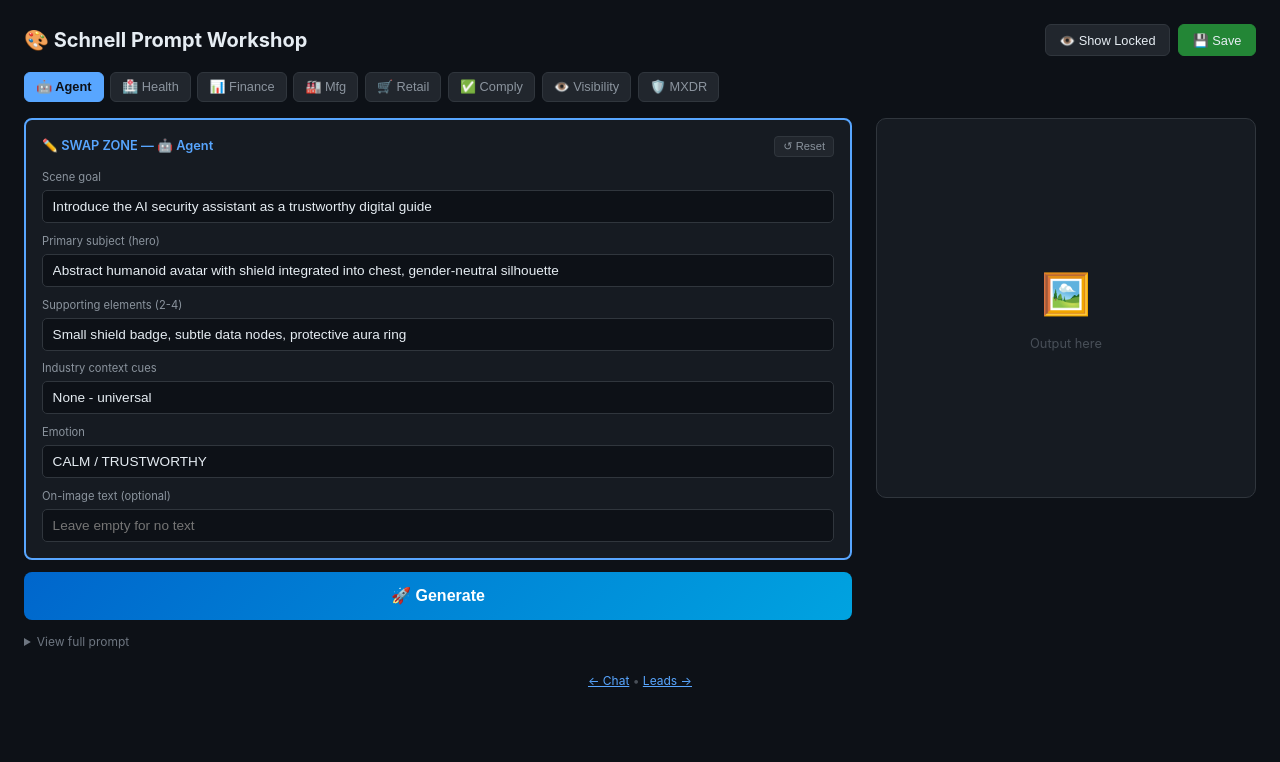
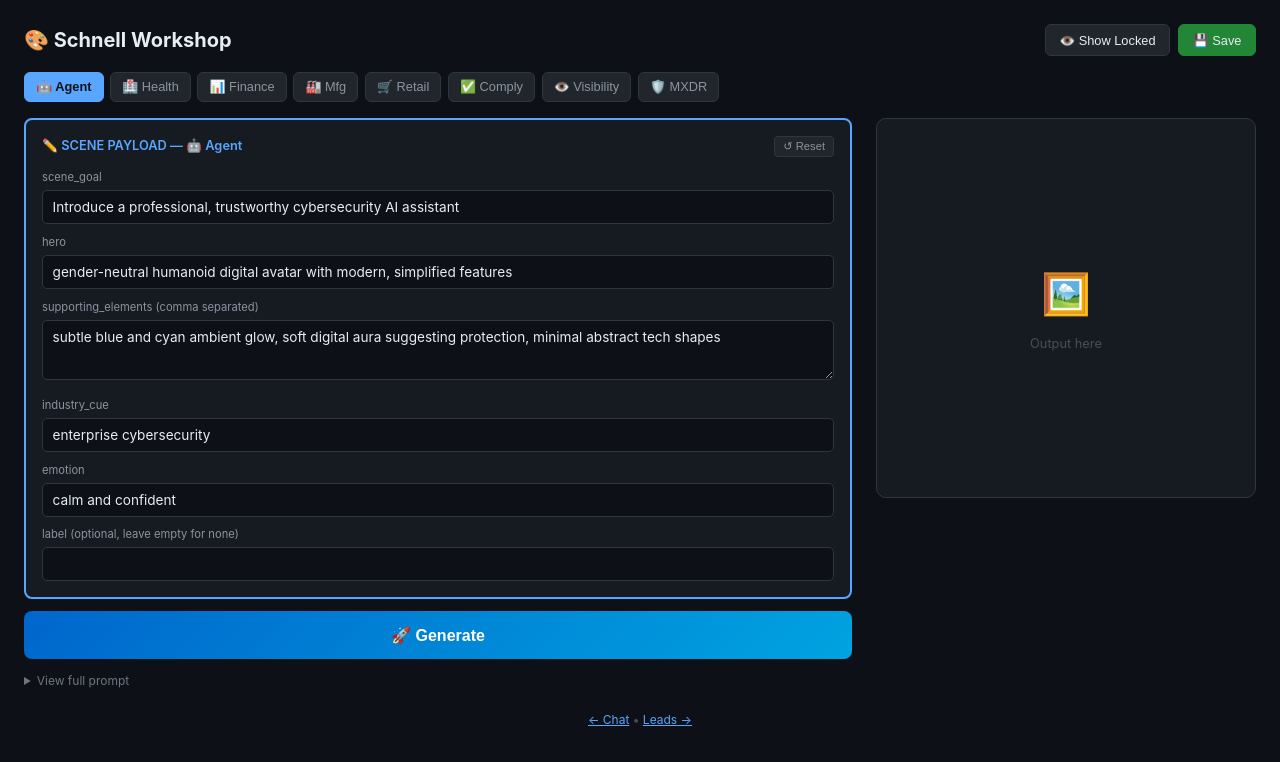
Before and after one commit to Mentis123/d3smbmxdr, a Next.js app: page /test-image in a window 1280 px wide. Shown: the top 762 px of the page. Built offline with nearby package versions, Linux system fonts and the light colour scheme.

Commit message:
JSON scene payload format with structured fields

```diff
--- a/app/test-image/page.js
+++ b/app/test-image/page.js
@@ -1,79 +1,79 @@
 'use client'
 import { useState, useEffect } from 'react'
 
-// Schnell Master Prompt Template
-// Style Lock + Swap Zone + Consistency Rules + Negative Prompt
+// Schnell Master Template v4
+// Locked system style + JSON scene payload + locked rules + negative prompt
 
-const STYLE_LOCK = `STYLE LOCK (DO NOT CHANGE): Clean modern enterprise cybersecurity illustration, minimal and consistent product-visual system. Flat + subtle 3D hybrid (soft depth, no heavy realism), smooth gradients, crisp edges, high legibility, uncluttered. Dark-mode UI feel with restrained palette: deep navy/charcoal background, accents in teal/cyan and a small amount of violet. Soft diffused lighting, gentle glow, no harsh bloom. Composition: centered hero object + 2–4 supporting elements, lots of negative space, balanced symmetry. Perspective: slight isometric or straight-on, not wide-angle. High-end SaaS branding aesthetic, calm and trustworthy. No visual noise, no busy patterns, no grunge, no photoreal faces. Quality: sharp, clean, consistent line weight, vector-like clarity, studio polish.`
+const SYSTEM_STYLE = `SYSTEM STYLE — LOCKED (DO NOT CHANGE): Clean, modern enterprise cybersecurity illustration system. High-end SaaS visual language suitable for B2B and boardroom contexts. Flat plus subtle 3D hybrid with soft depth and smooth surfaces. Minimalist, uncluttered composition with excellent legibility. Restrained dark-mode palette with deep navy or charcoal background, subtle gradients, and accent colours limited to blue, cyan, and soft teal. Soft diffused studio lighting, gentle glow effects only where meaningful. Calm, professional, trustworthy tone. Perspective is straight-on or very slight isometric. Vector-like clarity, consistent line weight, studio-polished finish. No visual noise, no grunge, no photorealism, no branding.`
 
-const CONSISTENCY_RULES = `CONSISTENCY RULES (KEEP): Same background tone and palette, same lighting softness, same minimal element count. No extra objects beyond the ones listed. No messy data streams; if data is shown, use simple clean lines and neat nodes. If people appear: silhouettes only, no faces, no crowds.`
+const RENDERING_RULES = `RENDERING & CONSISTENCY RULES — LOCKED: Maintain consistency in colour, lighting, and proportions across all generations. Background must be a simple, clean gradient with no patterns. No text, no logos, no symbols that resemble real brands. If human figures appear, use simplified silhouettes only. All elements should feel cohesive as part of the same product visual system.`
 
-const NEGATIVE_PROMPT = `NEGATIVE PROMPT: photorealistic, overly detailed, cluttered, noisy texture, grunge, glitch chaos, neon overload, lens flare, strong bloom, busy background, lots of text, tiny unreadable text, watermark, logo, brand names, distorted UI text, creepy faces, extra fingers, low-res, blur, jpeg artifacts`
+const NEGATIVE_PROMPT = `NEGATIVE PROMPT — LOCKED: photorealistic face, uncanny valley, human skin texture, heavy realism, busy background, clutter, glitch effects, cyberpunk styling, neon overload, text, typography, logos, watermarks, brand names, harsh lighting, strong bloom, lens flare, blur, low resolution, jpeg artifacts, creepy expressions, extra fingers, distorted features`
 
-const DEFAULT_SWAP_ZONES = {
+const DEFAULT_PAYLOADS = {
   agent: {
-    goal: "Introduce the AI security assistant as a trustworthy digital guide",
-    hero: "Abstract humanoid avatar with shield integrated into chest, gender-neutral silhouette",
-    supporting: "Small shield badge, subtle data nodes, protective aura ring",
-    industry: "None - universal",
-    emotion: "CALM / TRUSTWORTHY",
-    text: ""
+    scene_goal: "Introduce a professional, trustworthy cybersecurity AI assistant",
+    hero: "gender-neutral humanoid digital avatar with modern, simplified features",
+    supporting_elements: ["subtle blue and cyan ambient glow", "soft digital aura suggesting protection", "minimal abstract tech shapes"],
+    industry_cue: "enterprise cybersecurity",
+    emotion: "calm and confident",
+    label: ""
   },
   healthcare: {
-    goal: "Show healthcare data is protected by enterprise security",
-    hero: "Medical cross symbol enclosed in translucent shield",
-    supporting: "Patient record card, secure database icon, compliance checkmark",
-    industry: "Hospital cross, heartbeat line accent",
-    emotion: "CALM / CONFIDENT",
-    text: ""
+    scene_goal: "Communicate healthcare data protection and compliance",
+    hero: "translucent protective shield enclosing a stylized medical cross",
+    supporting_elements: ["secure patient record card", "compliance checkmark badge", "soft heartbeat line accent"],
+    industry_cue: "healthcare and medical",
+    emotion: "calm and reassuring",
+    label: ""
   },
   accounting: {
-    goal: "Communicate financial data security and compliance",
-    hero: "Secure vault door with digital lock interface",
-    supporting: "Financial document stack, currency symbol, audit badge",
-    industry: "Finance chart subtle in background, calculator outline",
-    emotion: "CONFIDENT",
-    text: ""
+    scene_goal: "Illustrate financial data security and regulatory compliance",
+    hero: "secure digital vault with modern lock interface",
+    supporting_elements: ["protected financial document stack", "audit verification badge", "subtle currency symbol"],
+    industry_cue: "finance and accounting",
+    emotion: "confident and trustworthy",
+    label: ""
   },
   manufacturing: {
-    goal: "Illustrate industrial operations protected from cyber threats",
-    hero: "Factory control panel with protective shield overlay",
-    supporting: "Endpoint device, secure network node, threat radar",
-    industry: "Factory gear outline, production line silhouette",
-    emotion: "CONFIDENT / URGENT-BUT-CONTROLLED",
-    text: ""
+    scene_goal: "Show industrial operations protected from cyber threats",
+    hero: "factory control panel with integrated security shield",
+    supporting_elements: ["protected endpoint device", "secure network node", "threat detection radar"],
+    industry_cue: "manufacturing and industrial",
+    emotion: "confident and vigilant",
+    label: ""
   },
   retail: {
-    goal: "Show retail transactions and customer data are secure",
-    hero: "POS terminal with shield protection barrier",
-    supporting: "Payment card secure, customer data lock, receipt with checkmark",
-    industry: "Retail tag, shopping bag outline, barcode element",
-    emotion: "CALM / CONFIDENT",
-    text: ""
+    scene_goal: "Demonstrate retail transaction and customer data security",
+    hero: "point-of-sale terminal with protective security barrier",
+    supporting_elements: ["secured payment card icon", "protected customer data symbol", "verification checkmark"],
+    industry_cue: "retail and commerce",
+    emotion: "calm and reliable",
+    label: ""
   },
   compliance: {
-    goal: "Demonstrate third-party compliance and certification readiness",
-    hero: "Certification badge with checkmark and shield",
-    supporting: "Compliance document, verification seal, audit timeline",
-    industry: "Generic - applies to all",
-    emotion: "CONFIDENT",
-    text: ""
+    scene_goal: "Demonstrate third-party compliance readiness and certification",
+    hero: "prominent certification badge with verification checkmark",
+    supporting_elements: ["compliance document with seal", "audit timeline indicator", "trust verification symbol"],
+    industry_cue: "enterprise compliance",
+    emotion: "confident and authoritative",
+    label: ""
   },
   visibility: {
-    goal: "Show comprehensive threat visibility and monitoring capability",
-    hero: "Security dashboard with threat radar and status indicators",
-    supporting: "Alert badge, timeline graph, magnifier over network",
-    industry: "None - SOC aesthetic",
-    emotion: "CALM / URGENT-BUT-CONTROLLED",
-    text: ""
+    scene_goal: "Show comprehensive threat visibility and real-time monitoring",
+    hero: "security operations dashboard with threat radar display",
+    supporting_elements: ["alert status indicator", "network monitoring graph", "detection magnifier"],
+    industry_cue: "security operations center",
+    emotion: "alert but controlled",
+    label: ""
   },
   recommendation: {
-    goal: "Present MXDR as the comprehensive managed security solution",
-    hero: "Business building silhouette with encompassing 24/7 shield dome",
-    supporting: "Clock/24-7 indicator, expert team silhouette, threat blocked icon",
-    industry: "None - universal business",
-    emotion: "CONFIDENT / CALM",
-    text: "MXDR"
+    scene_goal: "Present MXDR as the complete managed security solution",
+    hero: "business building silhouette protected by encompassing shield dome",
+    supporting_elements: ["24/7 clock indicator", "expert team silhouette", "blocked threat icon"],
+    industry_cue: "managed security services",
+    emotion: "confident and protected",
+    label: "MXDR"
   }
 }
 
@@ -93,50 +93,61 @@ export default function TestImage() {
   const [image, setImage] = useState(null)
   const [error, setError] = useState(null)
   const [selectedKey, setSelectedKey] = useState('agent')
-  const [swapZones, setSwapZones] = useState(DEFAULT_SWAP_ZONES)
+  const [payloads, setPayloads] = useState(DEFAULT_PAYLOADS)
   const [provider, setProvider] = useState(null)
   const [genTime, setGenTime] = useState(null)
   const [history, setHistory] = useState([])
   const [showLocked, setShowLocked] = useState(false)
 
   useEffect(() => {
-    const saved = localStorage.getItem('mxdr-schnell-v3')
+    const saved = localStorage.getItem('mxdr-schnell-v4')
     if (saved) {
       try {
         const data = JSON.parse(saved)
-        if (data.swapZones) setSwapZones({ ...DEFAULT_SWAP_ZONES, ...data.swapZones })
+        if (data.payloads) setPayloads({ ...DEFAULT_PAYLOADS, ...data.payloads })
       } catch (e) {}
     }
   }, [])
 
   const saveAll = () => {
-    localStorage.setItem('mxdr-schnell-v3', JSON.stringify({ swapZones }))
+    localStorage.setItem('mxdr-schnell-v4', JSON.stringify({ payloads }))
     alert('✅ Saved!')
   }
 
-  const resetZone = (key) => {
-    setSwapZones(prev => ({ ...prev, [key]: DEFAULT_SWAP_ZONES[key] }))
+  const resetPayload = (key) => {
+    setPayloads(prev => ({ ...prev, [key]: DEFAULT_PAYLOADS[key] }))
   }
 
   const updateField = (key, field, value) => {
-    setSwapZones(prev => ({
+    setPayloads(prev => ({
       ...prev,
       [key]: { ...prev[key], [field]: value }
     }))
   }
 
-  const buildSwapZone = (zone) => {
-    return `SWAP ZONE (EDIT ONLY THIS BLOCK):
-Scene goal: ${zone.goal}
-Primary subject (hero): ${zone.hero}
-Supporting elements (2–4): ${zone.supporting}
-Industry context cues (subtle): ${zone.industry}
-Emotion: ${zone.emotion}${zone.text ? `\nOptional on-image text (short, 1–4 words): "${zone.text}" (bold sans-serif, very high contrast, placed bottom-left or top-left)` : ''}`
+  const updateArrayField = (key, field, value) => {
+    // Split by comma or newline
+    const arr = value.split(/[,\n]/).map(s => s.trim()).filter(s => s)
+    setPayloads(prev => ({
+      ...prev,
+      [key]: { ...prev[key], [field]: arr }
+    }))
+  }
+
+  const buildPayloadBlock = (payload) => {
+    return `SCENE PAYLOAD — EDIT ONLY THIS BLOCK:
+{
+  "scene_goal": "${payload.scene_goal}",
+  "hero": "${payload.hero}",
+  "supporting_elements": ${JSON.stringify(payload.supporting_elements)},
+  "industry_cue": "${payload.industry_cue}",
+  "emotion": "${payload.emotion}"${payload.label ? `,\n  "label": "${payload.label}"` : ''}
+}`
   }
 
   const getFullPrompt = () => {
-    const zone = swapZones[selectedKey]
-    return `${STYLE_LOCK}\n\n${buildSwapZone(zone)}\n\n${CONSISTENCY_RULES}\n\n${NEGATIVE_PROMPT}`
+    const payload = payloads[selectedKey]
+    return `${SYSTEM_STYLE}\n\n${buildPayloadBlock(payload)}\n\n${RENDERING_RULES}\n\n${NEGATIVE_PROMPT}`
   }
 
   const generateImage = async () => {
@@ -159,7 +170,7 @@ Emotion: ${zone.emotion}${zone.text ? `\nOptional on-image text (short, 1–4 wo
       setHistory(prev => [{
         image: data.image,
         key: selectedKey,
-        zone: swapZones[selectedKey],
+        payload: payloads[selectedKey],
         time: ((Date.now() - startTime) / 1000).toFixed(1)
       }, ...prev.slice(0, 11)])
     } catch (err) {
@@ -169,7 +180,7 @@ Emotion: ${zone.emotion}${zone.text ? `\nOptional on-image text (short, 1–4 wo
     }
   }
 
-  const zone = swapZones[selectedKey]
+  const payload = payloads[selectedKey]
 
   return (
     <div style={{ minHeight: '100vh', background: '#0d1117', color: '#e6edf3', padding: '1.5rem', fontFamily: '-apple-system, sans-serif' }}>
@@ -177,7 +188,7 @@ Emotion: ${zone.emotion}${zone.text ? `\nOptional on-image text (short, 1–4 wo
 
         {/* Header */}
         <div style={{ display: 'flex', justifyContent: 'space-between', alignItems: 'center', marginBottom: '1rem', flexWrap: 'wrap', gap: '0.75rem' }}>
-          <h1 style={{ margin: 0, fontSize: '1.25rem' }}>🎨 Schnell Prompt Workshop</h1>
+          <h1 style={{ margin: 0, fontSize: '1.25rem' }}>🎨 Schnell Workshop</h1>
           <div style={{ display: 'flex', gap: '0.5rem' }}>
             <button onClick={() => setShowLocked(!showLocked)} style={btnStyle}>{showLocked ? '🔒 Hide' : '👁️ Show'} Locked</button>
             <button onClick={saveAll} style={{ ...btnStyle, background: '#238636', borderColor: '#238636' }}>💾 Save</button>
@@ -201,37 +212,44 @@ Emotion: ${zone.emotion}${zone.text ? `\nOptional on-image text (short, 1–4 wo
 
           {/* Left: Prompt Builder */}
           <div>
-            {/* Style Lock (collapsible) */}
+            {/* System Style (collapsible) */}
             {showLocked && (
               <div style={{ ...lockedBox, marginBottom: '0.75rem' }}>
-                <div style={{ fontSize: '0.7rem', color: '#6e7681', marginBottom: '0.5rem' }}>🔒 STYLE LOCK</div>
-                <p style={{ margin: 0, fontSize: '0.75rem', color: '#8b949e', lineHeight: '1.4' }}>{STYLE_LOCK}</p>
+                <div style={{ fontSize: '0.7rem', color: '#6e7681', marginBottom: '0.5rem' }}>🔒 SYSTEM STYLE</div>
+                <p style={{ margin: 0, fontSize: '0.72rem', color: '#8b949e', lineHeight: '1.4' }}>{SYSTEM_STYLE}</p>
               </div>
             )}
 
-            {/* Swap Zone - Editable Fields */}
+            {/* Scene Payload - Editable */}
             <div style={{ background: '#161b22', border: '2px solid #58a6ff', borderRadius: '8px', padding: '1rem', marginBottom: '0.75rem' }}>
               <div style={{ display: 'flex', justifyContent: 'space-between', alignItems: 'center', marginBottom: '0.75rem' }}>
-                <span style={{ color: '#58a6ff', fontSize: '0.8rem', fontWeight: '600' }}>✏️ SWAP ZONE — {ZONE_LABELS[selectedKey]}</span>
-                <button onClick={() => resetZone(selectedKey)} style={btnSmall}>↺ Reset</button>
+                <span style={{ color: '#58a6ff', fontSize: '0.8rem', fontWeight: '600' }}>✏️ SCENE PAYLOAD — {ZONE_LABELS[selectedKey]}</span>
+                <button onClick={() => resetPayload(selectedKey)} style={btnSmall}>↺ Reset</button>
               </div>
 
               <div style={{ display: 'grid', gap: '0.6rem' }}>
-                <Field label="Scene goal" value={zone.goal} onChange={v => updateField(selectedKey, 'goal', v)} />
-                <Field label="Primary subject (hero)" value={zone.hero} onChange={v => updateField(selectedKey, 'hero', v)} />
-                <Field label="Supporting elements (2-4)" value={zone.supporting} onChange={v => updateField(selectedKey, 'supporting', v)} />
-                <Field label="Industry context cues" value={zone.industry} onChange={v => updateField(selectedKey, 'industry', v)} />
-                <Field label="Emotion" value={zone.emotion} onChange={v => updateField(selectedKey, 'emotion', v)} />
-                <Field label="On-image text (optional)" value={zone.text} onChange={v => updateField(selectedKey, 'text', v)} placeholder="Leave empty for no text" />
+                <Field label="scene_goal" value={payload.scene_goal} onChange={v => updateField(selectedKey, 'scene_goal', v)} />
+                <Field label="hero" value={payload.hero} onChange={v => updateField(selectedKey, 'hero', v)} />
+                <div>
+                  <label style={{ display: 'block', fontSize: '0.7rem', color: '#8b949e', marginBottom: '0.2rem' }}>supporting_elements (comma separated)</label>
+                  <textarea
+                    value={payload.supporting_elements.join(', ')}
+                    onChange={e => updateArrayField(selectedKey, 'supporting_elements', e.target.value)}
+                    style={{ ...inputStyle, minHeight: '60px', resize: 'vertical' }}
+                  />
+                </div>
+                <Field label="industry_cue" value={payload.industry_cue} onChange={v => updateField(selectedKey, 'industry_cue', v)} />
+                <Field label="emotion" value={payload.emotion} onChange={v => updateField(selectedKey, 'emotion', v)} />
+                <Field label="label (optional, leave empty for none)" value={payload.label} onChange={v => updateField(selectedKey, 'label', v)} />
               </div>
             </div>
 
-            {/* Consistency + Negative (collapsible) */}
+            {/* Rendering Rules + Negative (collapsible) */}
             {showLocked && (
               <>
                 <div style={{ ...lockedBox, marginBottom: '0.5rem' }}>
-                  <div style={{ fontSize: '0.7rem', color: '#6e7681', marginBottom: '0.3rem' }}>🔒 CONSISTENCY RULES</div>
-                  <p style={{ margin: 0, fontSize: '0.72rem', color: '#8b949e', lineHeight: '1.35' }}>{CONSISTENCY_RULES}</p>
+                  <div style={{ fontSize: '0.7rem', color: '#6e7681', marginBottom: '0.3rem' }}>🔒 RENDERING RULES</div>
+                  <p style={{ margin: 0, fontSize: '0.72rem', color: '#8b949e', lineHeight: '1.35' }}>{RENDERING_RULES}</p>
                 </div>
                 <div style={{ ...lockedBox, marginBottom: '0.75rem' }}>
                   <div style={{ fontSize: '0.7rem', color: '#6e7681', marginBottom: '0.3rem' }}>🚫 NEGATIVE PROMPT</div>
@@ -254,7 +272,7 @@ Emotion: ${zone.emotion}${zone.text ? `\nOptional on-image text (short, 1–4 wo
 
             <details style={{ marginTop: '0.75rem' }}>
               <summary style={{ color: '#6e7681', cursor: 'pointer', fontSize: '0.75rem' }}>View full prompt</summary>
-              <pre style={{ marginTop: '0.4rem', padding: '0.6rem', background: '#0d1117', border: '1px solid #30363d', borderRadius: '6px', fontSize: '0.7rem', color: '#8b949e', whiteSpace: 'pre-wrap', maxHeight: '200px', overflow: 'auto' }}>{getFullPrompt()}</pre>
+              <pre style={{ marginTop: '0.4rem', padding: '0.6rem', background: '#0d1117', border: '1px solid #30363d', borderRadius: '6px', fontSize: '0.7rem', color: '#8b949e', whiteSpace: 'pre-wrap', maxHeight: '250px', overflow: 'auto' }}>{getFullPrompt()}</pre>
             </details>
           </div>
 
@@ -282,7 +300,7 @@ Emotion: ${zone.emotion}${zone.text ? `\nOptional on-image text (short, 1–4 wo
                 <p style={{ fontSize: '0.7rem', color: '#6e7681', marginBottom: '0.4rem' }}>History:</p>
                 <div style={{ display: 'flex', gap: '0.4rem', flexWrap: 'wrap' }}>
                   {history.map((item, i) => (
-                    <img key={i} src={item.image} alt="" onClick={() => { setImage(item.image); setSelectedKey(item.key); setSwapZones(prev => ({ ...prev, [item.key]: item.zone })) }}
+                    <img key={i} src={item.image} alt="" onClick={() => { setImage(item.image); setSelectedKey(item.key); setPayloads(prev => ({ ...prev, [item.key]: item.payload })) }}
                       style={{ width: '48px', height: '48px', objectFit: 'cover', borderRadius: '4px', cursor: 'pointer', border: '2px solid transparent', opacity: 0.8 }}
                       onMouseOver={e => { e.target.style.borderColor = '#58a6ff'; e.target.style.opacity = 1 }}
                       onMouseOut={e => { e.target.style.borderColor = 'transparent'; e.target.style.opacity = 0.8 }}
@@ -302,17 +320,11 @@ Emotion: ${zone.emotion}${zone.text ? `\nOptional on-image text (short, 1–4 wo
   )
 }
 
-function Field({ label, value, onChange, placeholder }) {
+function Field({ label, value, onChange }) {
   return (
     <div>
       <label style={{ display: 'block', fontSize: '0.7rem', color: '#8b949e', marginBottom: '0.2rem' }}>{label}</label>
-      <input
-        type="text"
-        value={value}
-        onChange={e => onChange(e.target.value)}
-        placeholder={placeholder}
-        style={{ width: '100%', padding: '0.5rem 0.6rem', background: '#0d1117', border: '1px solid #30363d', borderRadius: '5px', color: '#e6edf3', fontSize: '0.85rem' }}
-      />
+      <input type="text" value={value} onChange={e => onChange(e.target.value)} style={inputStyle} />
     </div>
   )
 }
@@ -320,3 +332,4 @@ function Field({ label, value, onChange, placeholder }) {
 const btnStyle = { padding: '0.45rem 0.85rem', background: '#21262d', border: '1px solid #30363d', borderRadius: '6px', color: '#e6edf3', cursor: 'pointer', fontSize: '0.8rem' }
 const btnSmall = { padding: '0.2rem 0.5rem', background: '#21262d', border: '1px solid #30363d', borderRadius: '4px', color: '#8b949e', cursor: 'pointer', fontSize: '0.7rem' }
 const lockedBox = { background: '#0d1117', border: '1px solid #21262d', borderRadius: '6px', padding: '0.6rem' }
+const inputStyle = { width: '100%', padding: '0.5rem 0.6rem', background: '#0d1117', border: '1px solid #30363d', borderRadius: '5px', color: '#e6edf3', fontSize: '0.85rem', fontFamily: 'inherit' }
```
